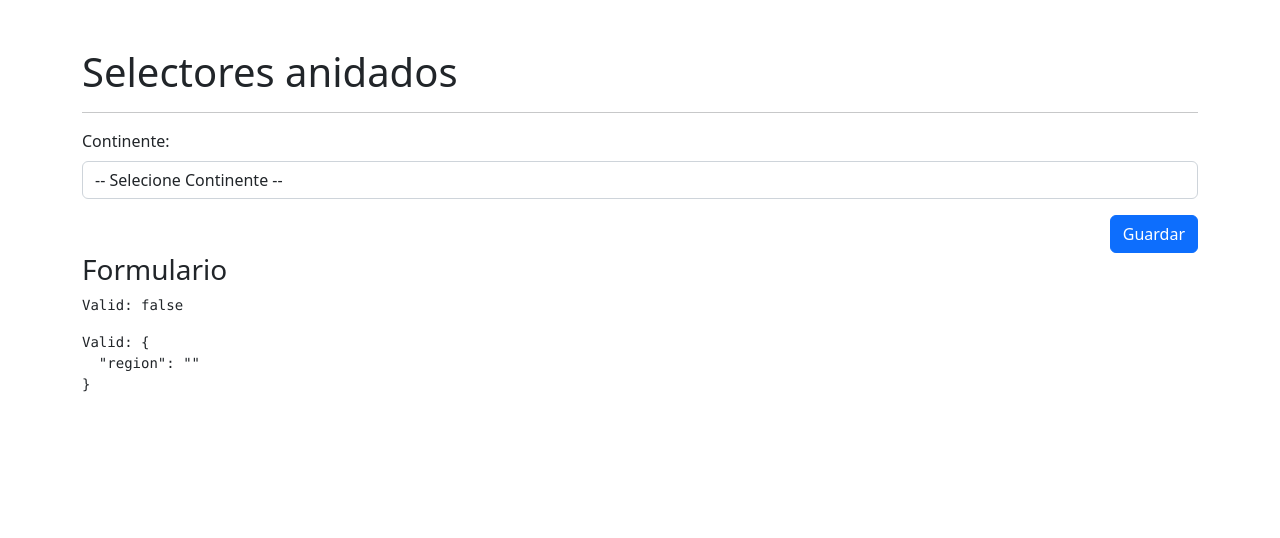
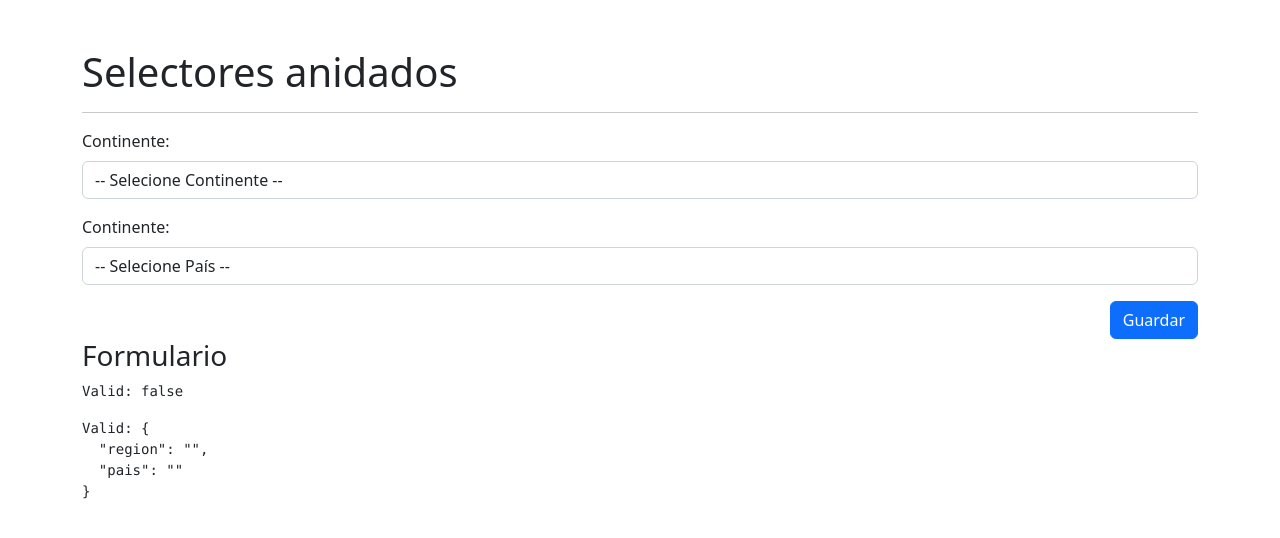
Before and after one commit to Carlos-Vallejo-Bustamante/SelectoresApp-Angular, an Angular app: page /selector/selector in a window 1280 px wide. Shown: the top 538 px of the page. Built offline with nearby package versions, Linux system fonts and the light colour scheme.

Commit message:
add pais selector and functionality to clean selectors

```diff
--- a/src/app/app.module.ts
+++ b/src/app/app.module.ts
@@ -1,6 +1,6 @@
 import { NgModule } from '@angular/core';
 import { BrowserModule } from '@angular/platform-browser';
-
+import { HttpClientModule } from "@angular/common/http";
 import { AppRoutingModule } from './app-routing.module';
 import { AppComponent } from './app.component';
 
@@ -10,6 +10,7 @@ import { AppComponent } from './app.component';
   ],
   imports: [
     BrowserModule,
+    HttpClientModule,
     AppRoutingModule
   ],
   providers: [],
--- /dev/null
+++ b/src/app/paises/interfaces/paises.interfaces.ts
@@ -0,0 +1,4 @@
+export interface PaisSmall {
+    name: string;
+    alpha3Code: string;
+}
--- a/src/app/paises/pages/selector-page/selector-page.component.html
+++ b/src/app/paises/pages/selector-page/selector-page.component.html
@@ -4,6 +4,7 @@
 <form>
 <form [formGroup]="miFormulario" (ngSubmit)="guardar()">
 
+    <!-- Regiones -->
     <div class="row mb-3">
         <div class="col">
             <label class="form-label">Continente:</label>
@@ -13,6 +14,21 @@
                 <option *ngFor="let region of regiones"
                         [value]="region">
                     {{region | titlecase}}
+                </option>
+            </select>
+        </div>
+    </div>
+
+    <!-- Paises -->
+    <div class="row mb-3">
+        <div class="col">
+            <label class="form-label">Continente:</label>
+            <select class="form-control"
+                    formControlName="pais">
+                <option value=""> -- Selecione País -- </option>
+                <option *ngFor="let pais of paises"
+                        [value]="pais.alpha3Code">
+                    {{pais.name | titlecase}}
                 </option>
             </select>
         </div>
--- a/src/app/paises/pages/selector-page/selector-page.component.ts
+++ b/src/app/paises/pages/selector-page/selector-page.component.ts
@@ -1,5 +1,8 @@
 import { Component, OnInit } from '@angular/core';
 import { FormBuilder, FormGroup, Validators } from '@angular/forms';
+import { switchMap, tap } from 'rxjs/operators';
+import { PaisSmall } from '../../interfaces/paises.interfaces';
+
 import { PaisesService } from '../../services/paises.service';
 
 @Component({
@@ -11,10 +14,12 @@ import { PaisesService } from '../../services/paises.service';
 export class SelectorPageComponent implements OnInit {
 
   miFormulario: FormGroup = this.formBuilder.group({
-    region: ['', Validators.required]
+    region: ['', Validators.required],
+    pais: ['', Validators.required],
   });
 
   regiones: string[] = [];
+  paises: PaisSmall[] = [];
 
   constructor(private formBuilder: FormBuilder,
     private pasisesService: PaisesService) { }
@@ -23,6 +28,15 @@ export class SelectorPageComponent implements OnInit {
 
     this.regiones = this.pasisesService.regiones;
 
+    // Cuando cambie la región
+    this.miFormulario.get('region')?.valueChanges
+      .pipe(
+        tap(_ => this.miFormulario.get('pais')?.reset('')),
+        switchMap(region => this.pasisesService.getPaisesPorRegion(region))
+      )
+      .subscribe(paises => {
+        this.paises = paises;
+      })
   }
 
   guardar() {
--- a/src/app/paises/services/paises.service.ts
+++ b/src/app/paises/services/paises.service.ts
@@ -1,15 +1,26 @@
+import { HttpClient } from '@angular/common/http';
 import { Injectable } from '@angular/core';
+import { Observable } from 'rxjs';
+import { PaisSmall } from '../interfaces/paises.interfaces';
 
 @Injectable({
   providedIn: 'root'
 })
 export class PaisesService {
 
-  private _regiones: string[] = ['africa', 'americas', 'asia', 'europe', 'oceania']
+  private _baseUrl: string = 'https://restcountries.com/v2';
+  private _regiones: string[] = ['africa', 'americas', 'asia', 'europe', 'oceania'];
 
   get regiones(): string[] {
     return [...this._regiones]
   }
 
-  constructor() { }
+  constructor(private http: HttpClient) { }
+
+  getPaisesPorRegion(region: string): Observable<PaisSmall[]> {
+
+    const url: string = `${this._baseUrl}/region/${region}?fields=name,alpha3Code`;
+    return this.http.get<PaisSmall[]>(url)
+  }
+
 }
```
